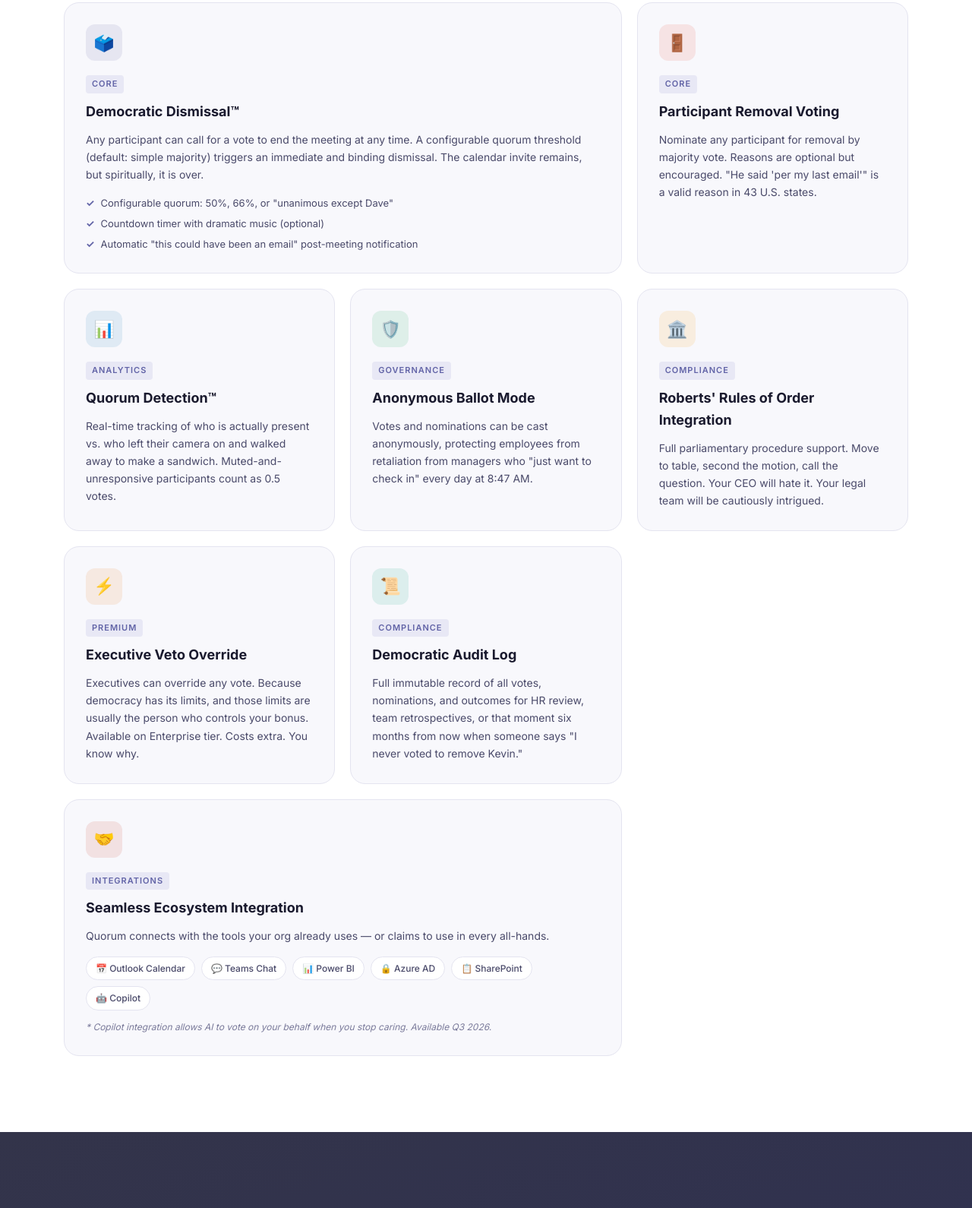
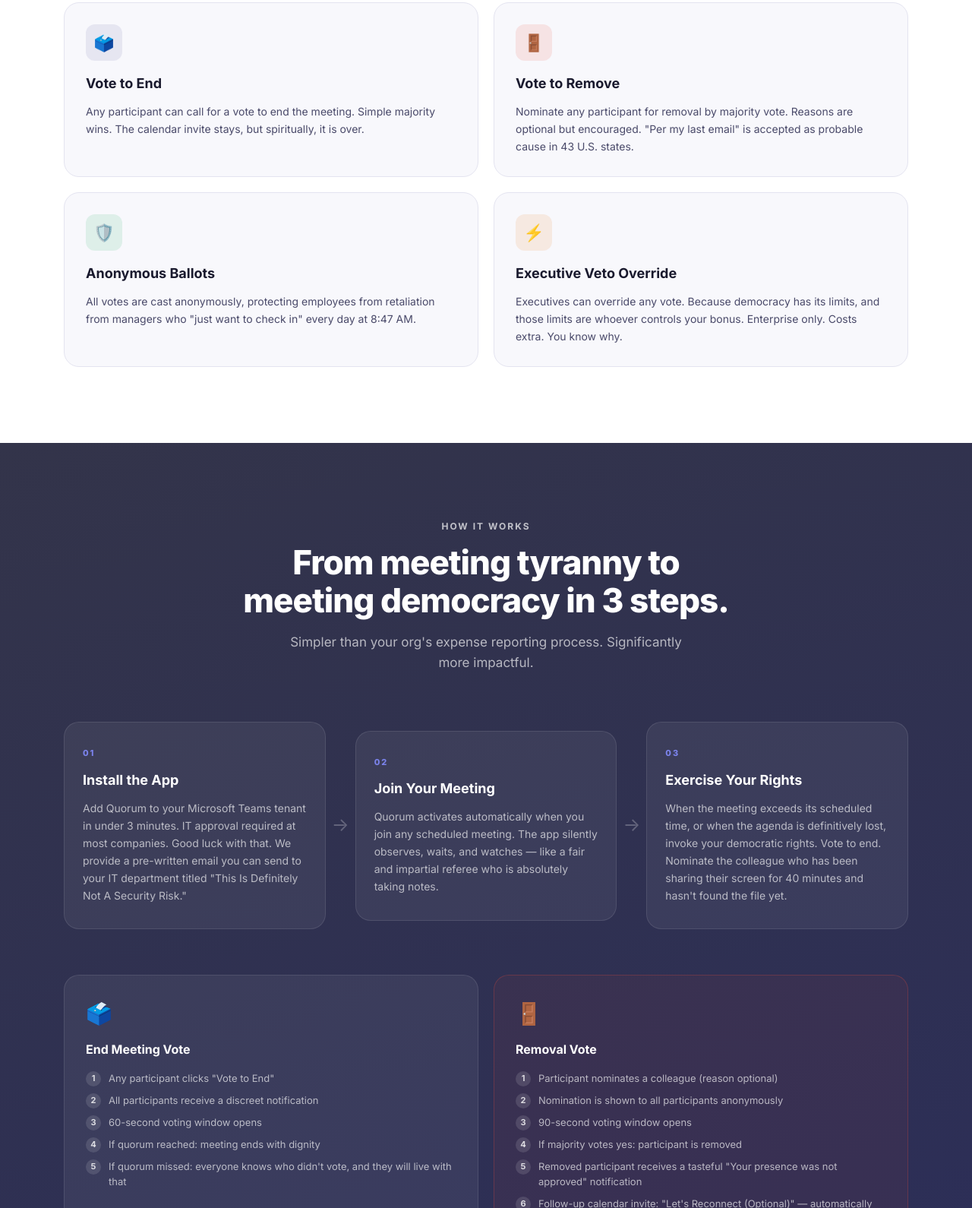
Before and after one commit to kilgorezack/teams, a plain HTML site: page index.html in a window 1280 px wide. Shown: the part 1549-3139 px from the top of the page at 76% size. Drawn offline with Linux system fonts and the light colour scheme.

Commit message:
Simplify features section to 4 cards in 2x2 grid
Co-Authored-By: Claude Sonnet 4.6 <noreply@anthropic.com>

```diff
--- a/index.html
+++ b/index.html
@@ -143,90 +143,36 @@
       </div>
 
       <div class="features-grid">
-        <div class="feature-card feature-large">
+        <div class="feature-card">
           <div class="feature-icon-wrap purple">
             <span class="feature-icon">🗳️</span>
           </div>
-          <div class="feature-tag">Core</div>
-          <h3>Democratic Dismissal™</h3>
-          <p>Any participant can call for a vote to end the meeting at any time. A configurable quorum threshold (default: simple majority) triggers an immediate and binding dismissal. The calendar invite remains, but spiritually, it is over.</p>
-          <ul class="feature-bullets">
-            <li>Configurable quorum: 50%, 66%, or "unanimous except Dave"</li>
-            <li>Countdown timer with dramatic music (optional)</li>
-            <li>Automatic "this could have been an email" post-meeting notification</li>
-          </ul>
+          <h3>Vote to End</h3>
+          <p>Any participant can call for a vote to end the meeting. Simple majority wins. The calendar invite stays, but spiritually, it is over.</p>
         </div>
 
         <div class="feature-card">
           <div class="feature-icon-wrap red">
             <span class="feature-icon">🚪</span>
           </div>
-          <div class="feature-tag">Core</div>
-          <h3>Participant Removal Voting</h3>
-          <p>Nominate any participant for removal by majority vote. Reasons are optional but encouraged. "He said 'per my last email'" is a valid reason in 43 U.S. states.</p>
-        </div>
-
-        <div class="feature-card">
-          <div class="feature-icon-wrap blue">
-            <span class="feature-icon">📊</span>
-          </div>
-          <div class="feature-tag">Analytics</div>
-          <h3>Quorum Detection™</h3>
-          <p>Real-time tracking of who is actually present vs. who left their camera on and walked away to make a sandwich. Muted-and-unresponsive participants count as 0.5 votes.</p>
+          <h3>Vote to Remove</h3>
+          <p>Nominate any participant for removal by majority vote. Reasons are optional but encouraged. "Per my last email" is accepted as probable cause in 43 U.S. states.</p>
         </div>
 
         <div class="feature-card">
           <div class="feature-icon-wrap green">
             <span class="feature-icon">🛡️</span>
           </div>
-          <div class="feature-tag">Governance</div>
-          <h3>Anonymous Ballot Mode</h3>
-          <p>Votes and nominations can be cast anonymously, protecting employees from retaliation from managers who "just want to check in" every day at 8:47 AM.</p>
-        </div>
-
-        <div class="feature-card">
-          <div class="feature-icon-wrap gold">
-            <span class="feature-icon">🏛️</span>
-          </div>
-          <div class="feature-tag">Compliance</div>
-          <h3>Roberts' Rules of Order Integration</h3>
-          <p>Full parliamentary procedure support. Move to table, second the motion, call the question. Your CEO will hate it. Your legal team will be cautiously intrigued.</p>
+          <h3>Anonymous Ballots</h3>
+          <p>All votes are cast anonymously, protecting employees from retaliation from managers who "just want to check in" every day at 8:47 AM.</p>
         </div>
 
         <div class="feature-card">
           <div class="feature-icon-wrap orange">
             <span class="feature-icon">⚡</span>
           </div>
-          <div class="feature-tag">Premium</div>
           <h3>Executive Veto Override</h3>
-          <p>Executives can override any vote. Because democracy has its limits, and those limits are usually the person who controls your bonus. Available on Enterprise tier. Costs extra. You know why.</p>
-        </div>
-
-        <div class="feature-card">
-          <div class="feature-icon-wrap teal">
-            <span class="feature-icon">📜</span>
-          </div>
-          <div class="feature-tag">Compliance</div>
-          <h3>Democratic Audit Log</h3>
-          <p>Full immutable record of all votes, nominations, and outcomes for HR review, team retrospectives, or that moment six months from now when someone says "I never voted to remove Kevin."</p>
-        </div>
-
-        <div class="feature-card feature-large">
-          <div class="feature-icon-wrap pink">
-            <span class="feature-icon">🤝</span>
-          </div>
-          <div class="feature-tag">Integrations</div>
-          <h3>Seamless Ecosystem Integration</h3>
-          <p>Quorum connects with the tools your org already uses — or claims to use in every all-hands.</p>
-          <div class="integration-logos">
-            <div class="integration-chip">📅 Outlook Calendar</div>
-            <div class="integration-chip">💬 Teams Chat</div>
-            <div class="integration-chip">📊 Power BI</div>
-            <div class="integration-chip">🔒 Azure AD</div>
-            <div class="integration-chip">📋 SharePoint</div>
-            <div class="integration-chip">🤖 Copilot</div>
-          </div>
-          <p class="feature-note">* Copilot integration allows AI to vote on your behalf when you stop caring. Available Q3 2026.</p>
+          <p>Executives can override any vote. Because democracy has its limits, and those limits are whoever controls your bonus. Enterprise only. Costs extra. You know why.</p>
         </div>
       </div>
     </div>
--- a/styles.css
+++ b/styles.css
@@ -611,7 +611,7 @@ body {
 
 .features-grid {
   display: grid;
-  grid-template-columns: repeat(3, 1fr);
+  grid-template-columns: repeat(2, 1fr);
   gap: 20px;
 }
 
```
